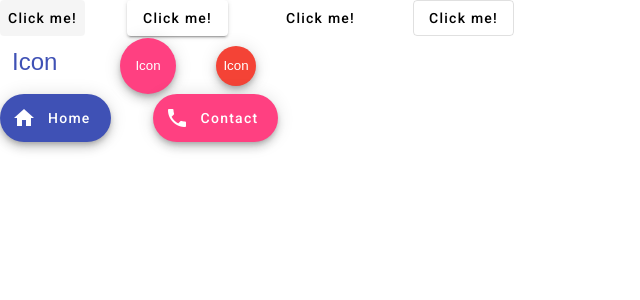
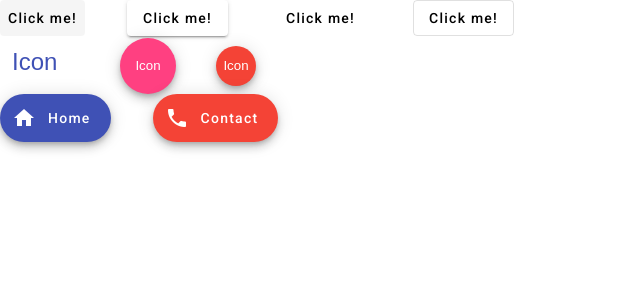
Before and after one commit to grand-rick001/angular-material-practice, an Angular app: page / in a window 1280 px wide. Shown: the top 300 px of the page, without its empty margins (0-640 px from the left). Built offline with nearby package versions, Linux system fonts and the light colour scheme.

Commit message:
[learn]: disableRipple and colors

```diff
--- a/src/app/app.component.html
+++ b/src/app/app.component.html
@@ -40,7 +40,7 @@
     Home
 </button>
 
-<button mat-fab extended>
+<button mat-fab disableRipple extended color="warn">
     <mat-icon>phone</mat-icon>
     Contact
 </button>
```
